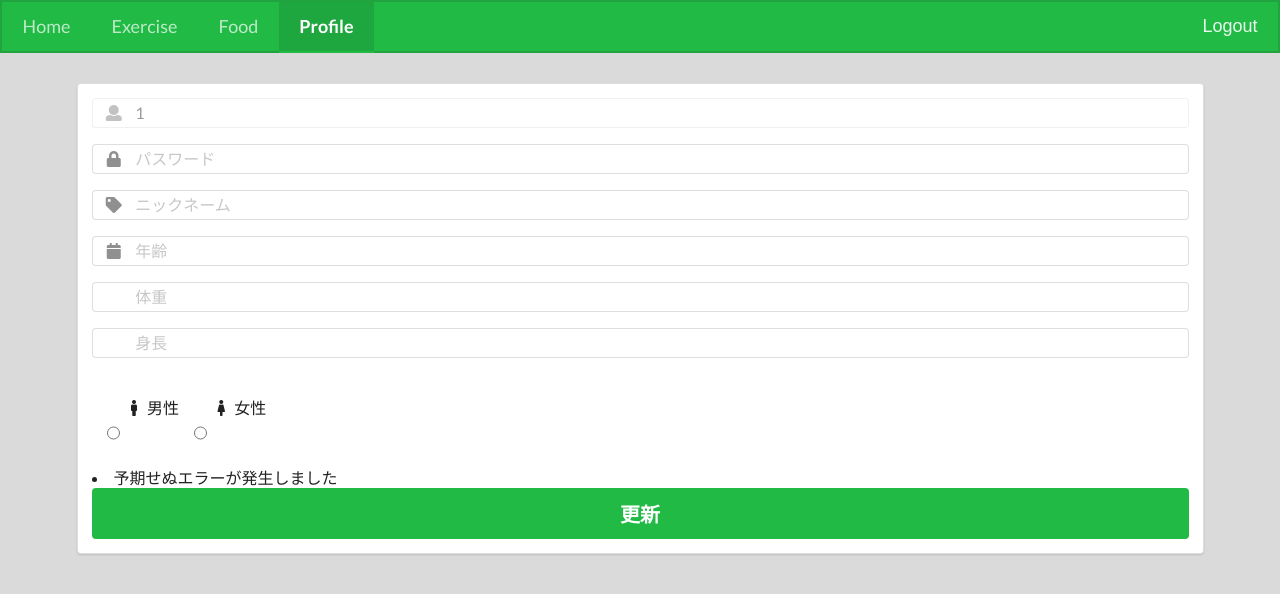
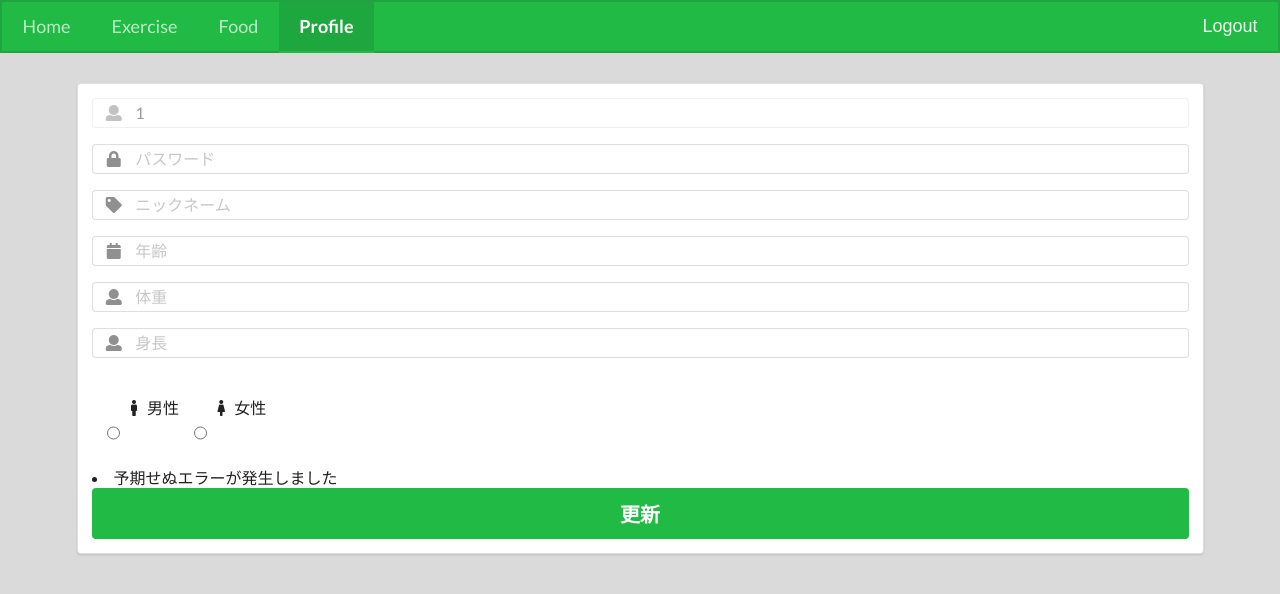
Before and after one commit to leesh0/mti-internship, a Vue app: page /profile in a window 1280 px wide. Shown: the top 594 px of the page. Built offline with nearby package versions, Linux system fonts and the light colour scheme; no server answers; sample sign-in values are in the browser's storage.

Commit message:
V-ifを削除&アイコンを仮で追加

```diff
--- a/src/views/Profile.vue
+++ b/src/views/Profile.vue
@@ -29,20 +29,20 @@
               <input type="text" placeholder="年齢" v-model.number="user.age" />
             </div>
           </div>
-          <div class="field" v-if="!isLogin">
+          <div class="field">
             <div class="ui left icon input">
-              <!-- アイコンを追加 -->
+              <i class="user icon"></i>
               <input type="text" placeholder="体重" v-model.number="user.weight" />
             </div>
           </div>
-          <div class="field" v-if="!isLogin">
+          <div class="field">
             <div class="ui left icon input">
-              <!-- アイコンを追加 -->
+              <i class="user icon"></i>
               <input type="text" placeholder="身長" v-model.number="user.height" />
             </div>
           </div>
            <div class="field">
-            <div class="ui left icon input" v-if="!isLogin">
+            <div class="ui left icon input">
               <label class="radiobutton"><br>
                 <input class="gender" type="radio" name="gender" value="male" v-model="user.sex" />
               </label>
```
